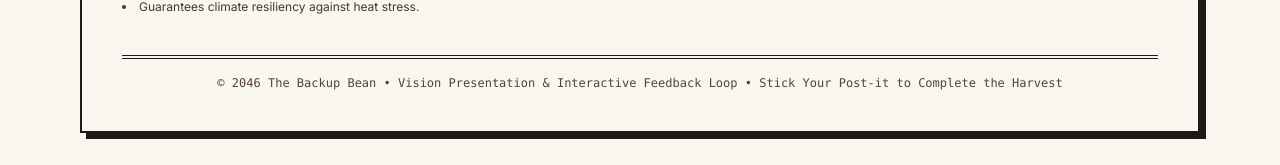
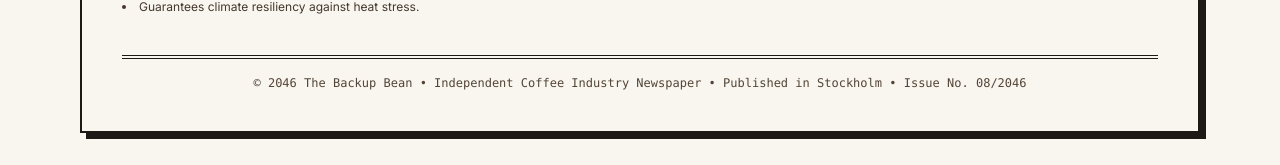
Before and after one commit to maxlearns2code/coffee-system-2046, a Next.js app: page / in a window 1280 px wide. Shown: the part 3325-3490 px from the top of the page. Built offline with nearby package versions, Linux system fonts and the light colour scheme; a web font is replaced by a local one.

Commit message:
Update footer text to Stockholm Independent Coffee Industry Newspaper signature

```diff
--- a/src/app/page.tsx
+++ b/src/app/page.tsx
@@ -488,7 +488,7 @@ export default function Home() {
 
         {/* FOOTER */}
         <footer className="mt-10 pt-4 border-t-4 border-double border-[#1c1917] text-center text-xs font-mono text-[#524436]">
-          <p>© 2046 The Backup Bean • Vision Presentation & Interactive Feedback Loop • Stick Your Post-it to Complete the Harvest</p>
+          <p>© 2046 The Backup Bean • Independent Coffee Industry Newspaper • Published in Stockholm • Issue No. 08/2046</p>
         </footer>
       </div>
     </main>
```
